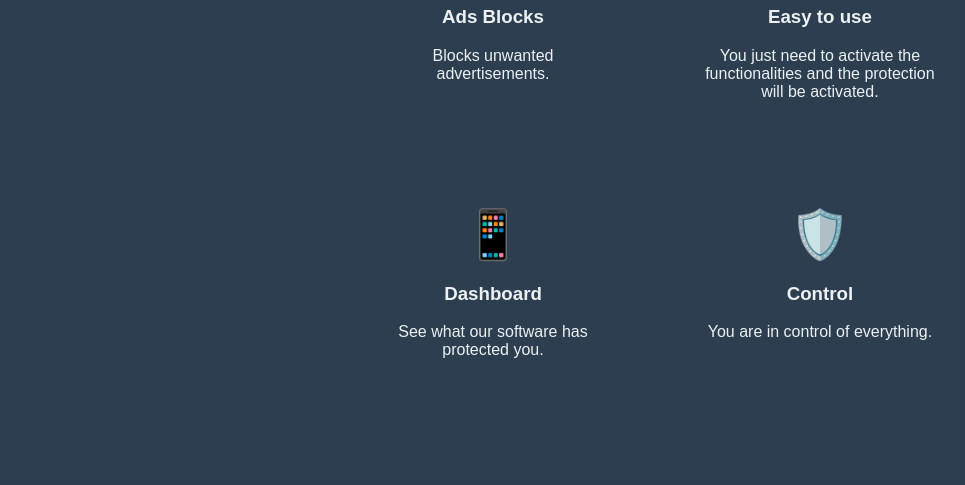
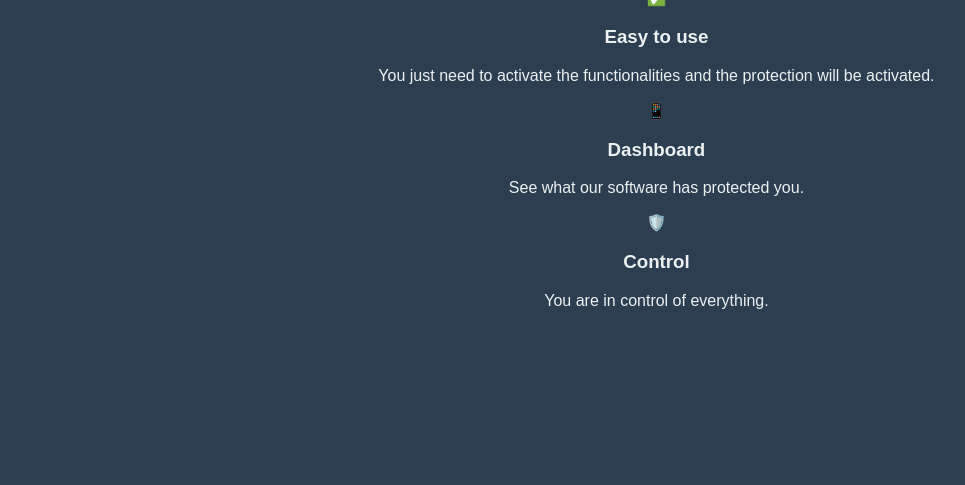
Before and after one commit to eavargasf/aisegurity, a browser extension: page dashboard.html in a window 1280 px wide. Shown: the part 558-1043 px from the top of the page, without its empty margins (140-1105 px from the left). After the commit the page ends 884 px from the top, so only its background shows below. Drawn offline with Linux system fonts and the light colour scheme.

Commit message:
Update styles.css

```diff
--- a/styles.css
+++ b/styles.css
@@ -59,25 +59,3 @@ button {
 button:hover {
   background-color: #2980b9;
 }
- .features {
-            padding: 80px 0;
-        }
-        .feature-grid {
-            display: grid;
-            grid-template-columns: repeat(auto-fit, minmax(250px, 1fr));
-            gap: 30px;
-        }
-        .feature-card {
-            background: var(--primary-color);
-            border-radius: 10px;
-            padding: 30px;
-            text-align: center;
-            transition: transform 0.3s ease;
-        }
-        .feature-card:hover {
-            transform: translateY(-5px);
-        }
-        .feature-icon {
-            font-size: 3em;
-            margin-bottom: 20px;
-            color: var(--accent-color);
```
